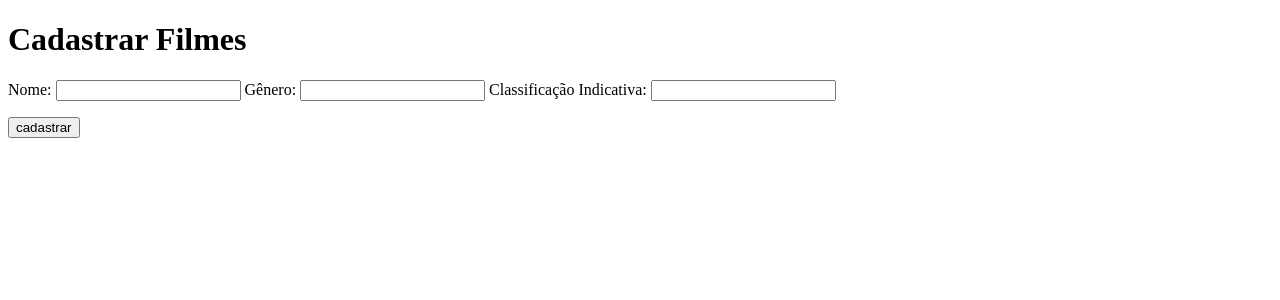
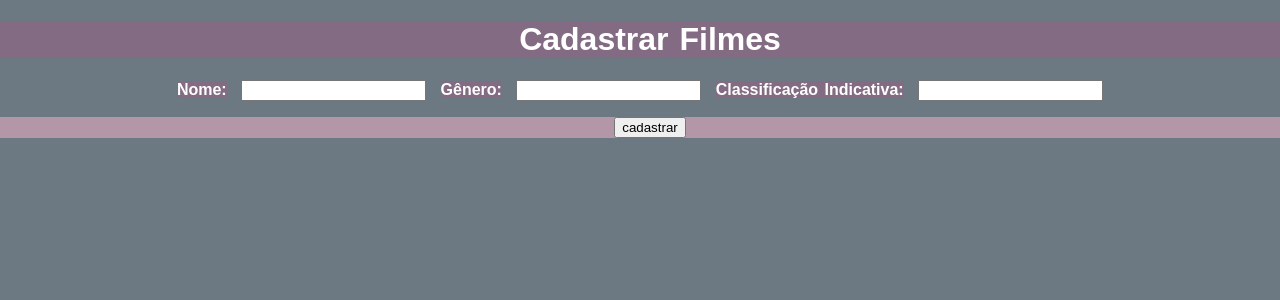
Before and after one commit to EmillyRibeiro1/cruds, a Django app: page /cadastro/ in a window 1280 px wide. Shown: the top 300 px of the page. Run offline with Django 4.2, Linux system fonts and the light colour scheme.

Commit message:
Atualizei o css

```diff
--- a/cruds/settings.py
+++ b/cruds/settings.py
@@ -118,6 +118,8 @@ USE_TZ = True
 
 STATIC_URL = 'static/'
 
+STATICFILES_DIRS = ['statics']
+
 # Default primary key field type
 # https://docs.djangoproject.com/en/4.1/ref/settings/#default-auto-field
 
--- /dev/null
+++ b/statics/Estilizar.css
@@ -0,0 +1,53 @@
+.title {
+   background-color: #c7a4c7;
+}
+
+label {
+   background-color: #836c83;
+   background-attachment: fixed;
+   background-size: 100%;
+   font-family: Arial;
+   color: white;
+   text-align: center;
+   text-indent: 20px;
+   word-spacing: 2px;
+   font-weight: 800;
+}
+
+body {
+   margin: 0%;
+   word-spacing: 10px;
+   text-align: center;
+   background-color: #6c7983;
+}
+
+h1,
+h3,
+h4 {
+   background-color: #836c83;
+   background-attachment: fixed;
+   background-size: 100%;
+   font-family: Arial;
+   color: white;
+   text-align: center;
+   text-indent: 20px;
+   word-spacing: 2px;
+   font-weight: 800;
+}
+
+p {
+   background-color: #b397a8;
+   background-attachment: fixed;
+   background-size: 100%;
+   font-family: Arial;
+   color: white;
+   text-align: center;
+   text-indent: 20px;
+   word-spacing: 2px;
+   font-weight: 800;
+}
+
+* {
+   font-family: Arial, Helvetica, Sans-serif;
+
+}
--- a/templates/cadastrar.html
+++ b/templates/cadastrar.html
@@ -1,7 +1,9 @@
+{% load static %}
 <!DOCTYPE html>
 <html lang="en">
 <head>
     <meta charset="UTF-8">
+    <link rel="stylesheet" type="text/css" href="{% static 'Estilizar.css' %}">
     <title>Cadastrar Filmes</title>
 </head>
 <body>
--- a/templates/coments.html
+++ b/templates/coments.html
@@ -1,7 +1,9 @@
+{% load static %}
 <!DOCTYPE html>
 <html lang="en">
 <head>
     <meta charset="UTF-8">
+    <link rel="stylesheet" type="text/css" href="{% static 'Estilizar.css' %}">
     <title>Comentários e Avaliações</title>
 </head>
 <body>
```
Also changed, not shown: templates/cruds.html (+2 -69 lines), EhT6.gif (added), kopfkino-kopf.gif (added).
